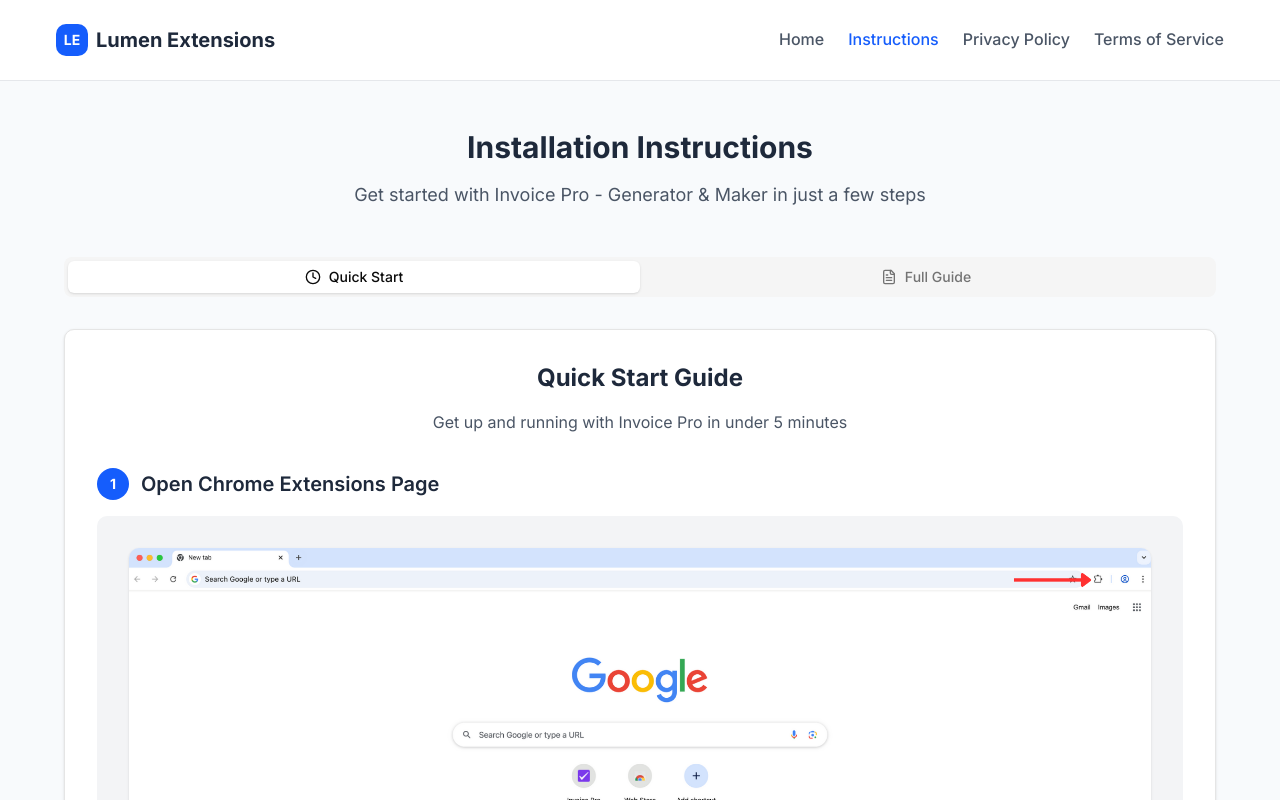
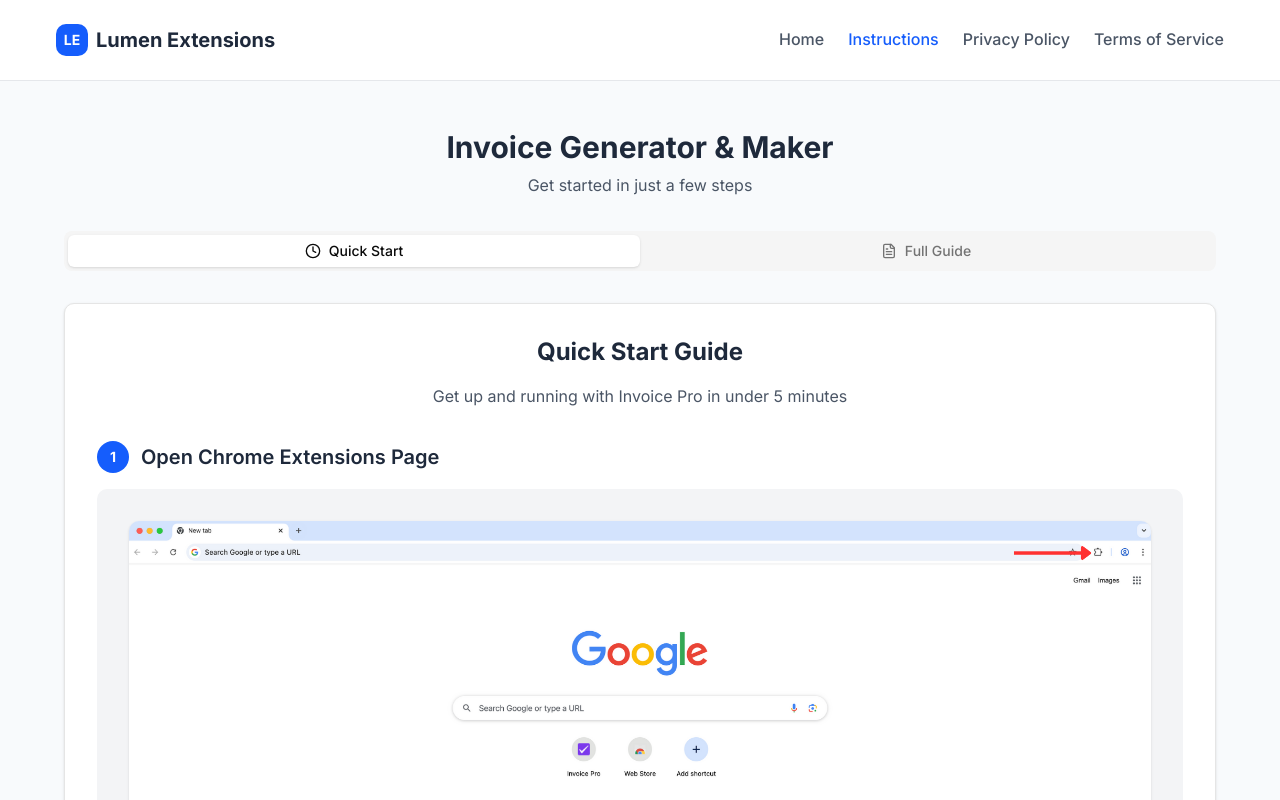
Before and after one commit to lumen-extensions/lumen-extensions.github.io, a Next.js app: page /instructions in a window 1280 px wide. Shown: the top 800 px of the page. Built offline with nearby package versions, Linux system fonts and the light colour scheme.

Commit message:
Simplify instructions page header - remove redundant 'Installation Instructions' text

```diff
--- a/src/app/instructions/page.tsx
+++ b/src/app/instructions/page.tsx
@@ -15,10 +15,10 @@ export default function InstructionsPage() {
       <main className="py-12">
         <div className="container">
           <div className="max-w-6xl mx-auto">
-            <div className="text-center mb-12">
-              <h1 className="text-3xl font-bold extension-text mb-4">Installation Instructions</h1>
-              <p className="text-lg text-gray-600">
-                Get started with Invoice Pro - Generator & Maker in just a few steps
+            <div className="text-center mb-8">
+              <h1 className="text-3xl font-bold extension-text mb-2">Invoice Generator & Maker</h1>
+              <p className="text-gray-600">
+                Get started in just a few steps
               </p>
             </div>
 
```
